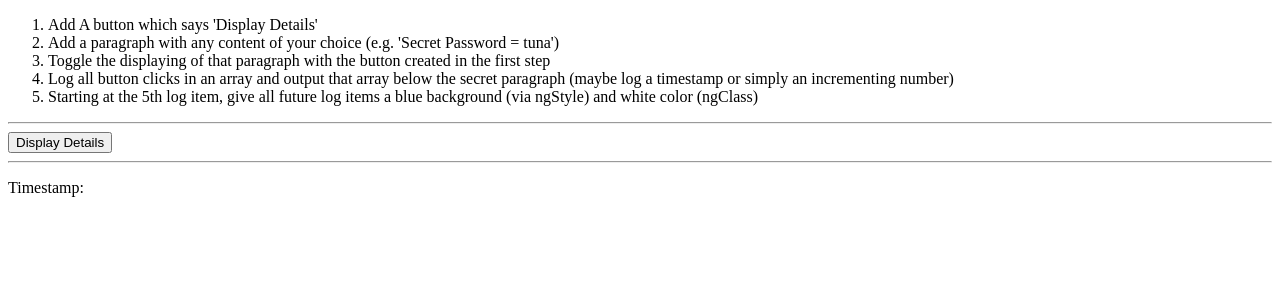
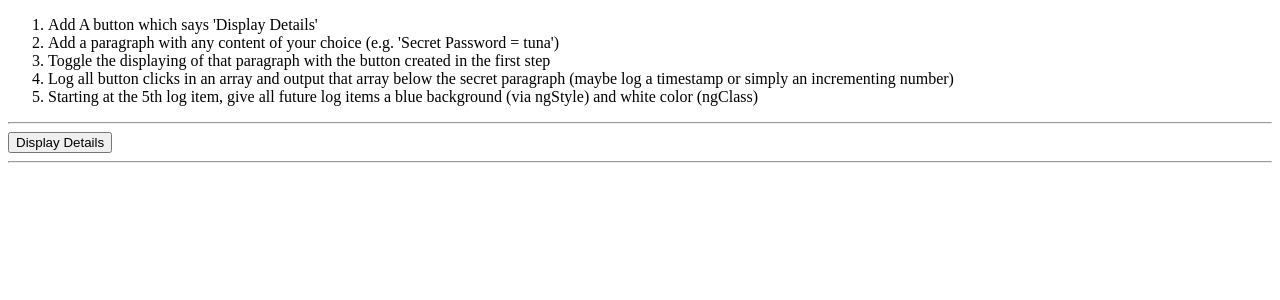
Before and after one commit to pbrandiezs/Udemy-Angular-The-Complete-Guide-2021-basics-assignment3, an Angular app: page / in a window 1280 px wide. Shown: the top 300 px of the page. Built offline with nearby package versions, Linux system fonts and the light colour scheme.

Commit message:
feat: Added *ngIf to only show Timestamp after there has been a click

```diff
--- a/src/app/app.component.html
+++ b/src/app/app.component.html
@@ -18,7 +18,8 @@
       <p *ngIf="clicked" >Secret Password = tuna</p>
       <hr>
       <p [ngStyle]="{'backgroundColor':buttonClicks.length >= 5 ? 'blue' : 'white' }"
-        [ngClass]="{hitFive: buttonClicks.length >= 5}">
+        [ngClass]="{hitFive: buttonClicks.length >= 5}"
+        *ngIf="buttonClicks.length >= 1">
         Timestamp: {{ buttonClicks.toString() }}</p>
     </div>
   </div>
```
